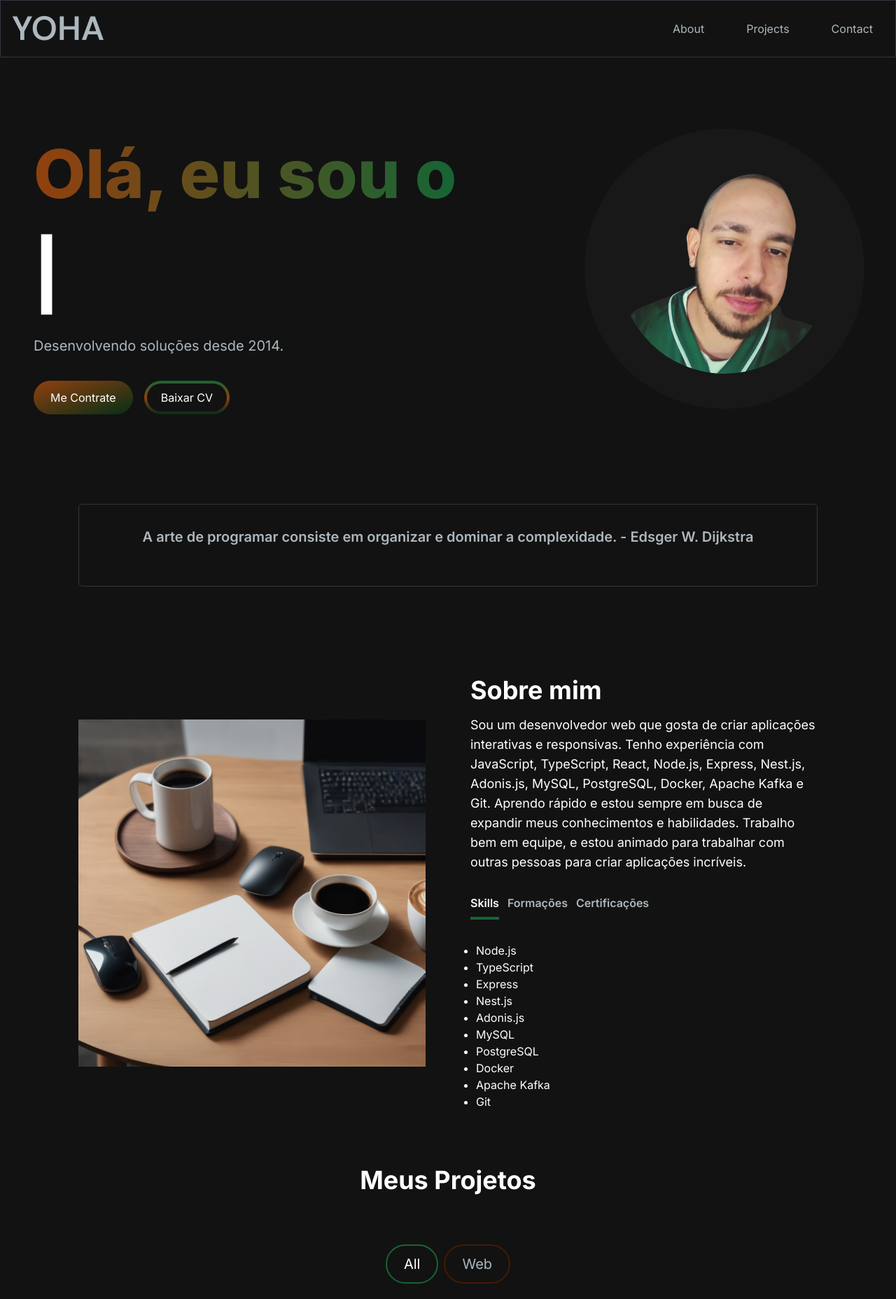
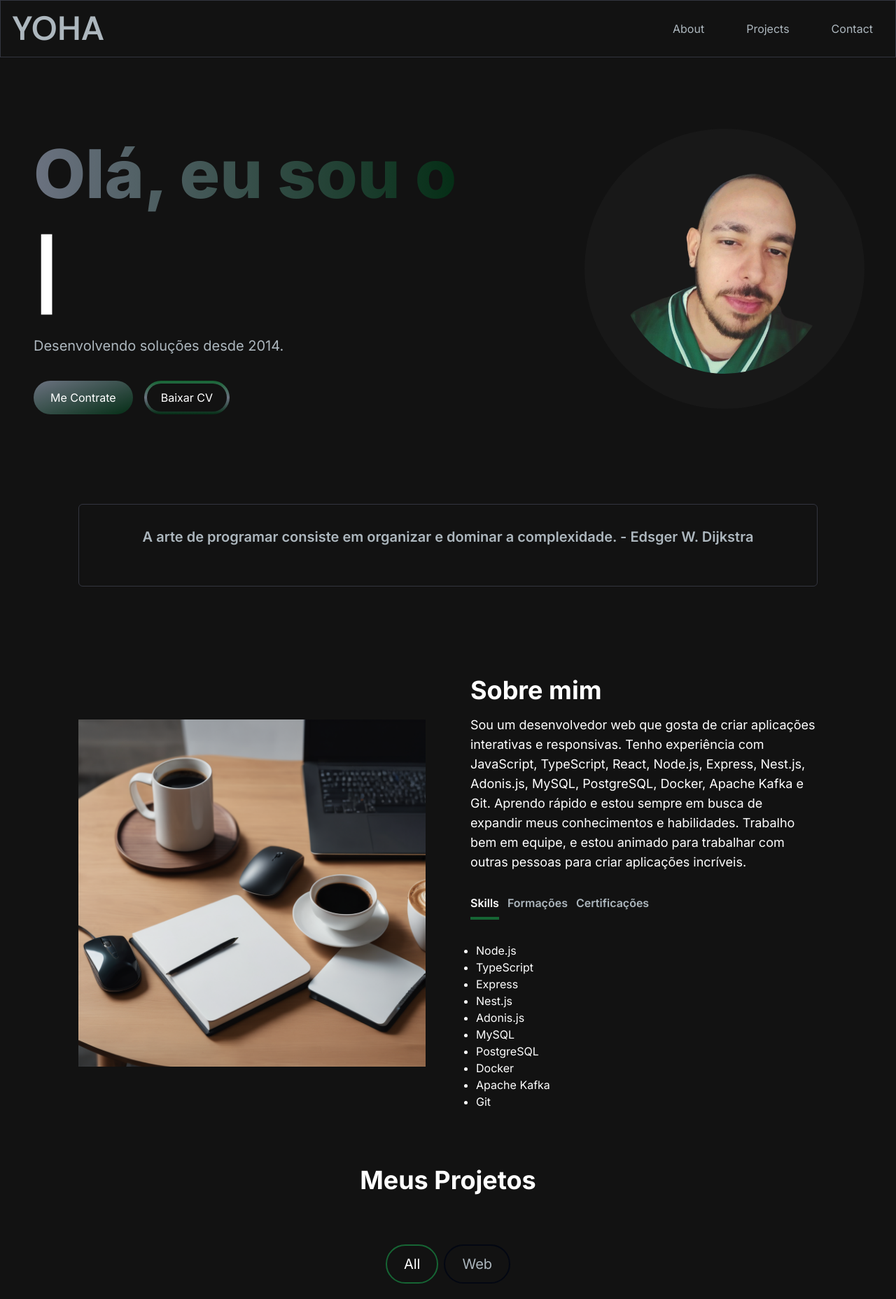
Before and after one commit to bragayoha/portfolio-website, a Next.js app: page / in a window 1280 px wide. Shown: the top 1856 px of the page at 70% size. Built offline with nearby package versions, Linux system fonts and the light colour scheme; grey boxes are pictures that could not be loaded.

Commit message:
fix: alt colors

```diff
--- a/src/app/components/HeroSection.jsx
+++ b/src/app/components/HeroSection.jsx
@@ -16,7 +16,7 @@
                     className='col-span-8 place-self-center text-center sm:text-left lg:justify-self-start sm:justify-center'
                 >
                     <h1 className='text-white mb-4 text-4xl sm:text-5xl lg:text-8xl lg:leading-normal font-extrabold'>
-                        <span className='text-transparent bg-clip-text bg-gradient-to-r from-primary-800 to-secondary-800'>
+                        <span className='text-transparent bg-clip-text bg-gradient-to-r from-primary-500 to-secondary-950'>
                             Olá, eu sou o {''}
                         </span>
                         <br></br>
@@ -39,12 +39,12 @@
                     </p>
                     <div>
                         <Link href='#contact'>
-                            <button className='px-6 py-3 w-full sm:w-fit rounded-full mr-4 bg-gradient-to-br from-primary-800 to-secondary-950 hover:bg-slate-200 text-white'>
+                            <button className='px-6 py-3 w-full sm:w-fit rounded-full mr-4 bg-gradient-to-br from-primary-500 to-secondary-950 hover:bg-slate-200 text-white'>
                                 Me Contrate
                             </button>
                         </Link>
                         <a href='https://drive.google.com/uc?export=download&id=1Wsu6pJ2W7Y0mM5nS4cdv2u7gf-dJ29Kg' download>
-                            <button className='px-1 py-1 w-full sm:w-fit rounded-full bg-gradient-to-b from-secondary-800 via-primary-800 to-secondary-950 hover:bg-slate-800 text-white mt-3'>
+                            <button className='px-1 py-1 w-full sm:w-fit rounded-full bg-gradient-to-b from-secondary-800 via-primary-500 to-secondary-950 hover:bg-slate-800 text-white mt-3'>
                                 <span className='block bg-[#121212] hover:bg-slate-800 rounded-full px-5 py-2'>
                                     Baixar CV
                                 </span>
--- a/tailwind.config.ts
+++ b/tailwind.config.ts
@@ -17,7 +17,7 @@
     },
     colors: {
       ...colors,
-      primary: colors.amber,
+      primary: colors.gray,
       secondary: colors.green,
     },
   },
```
